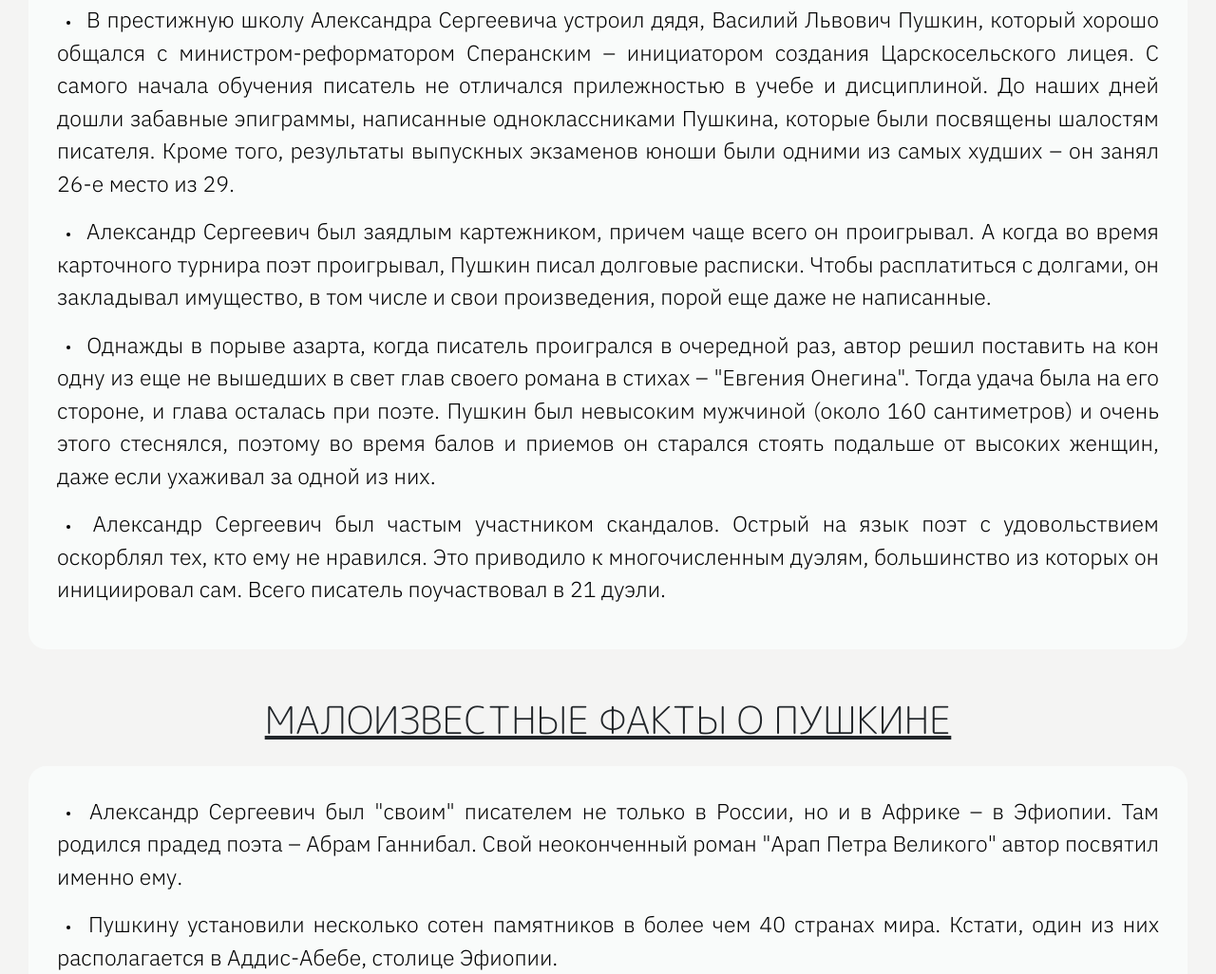
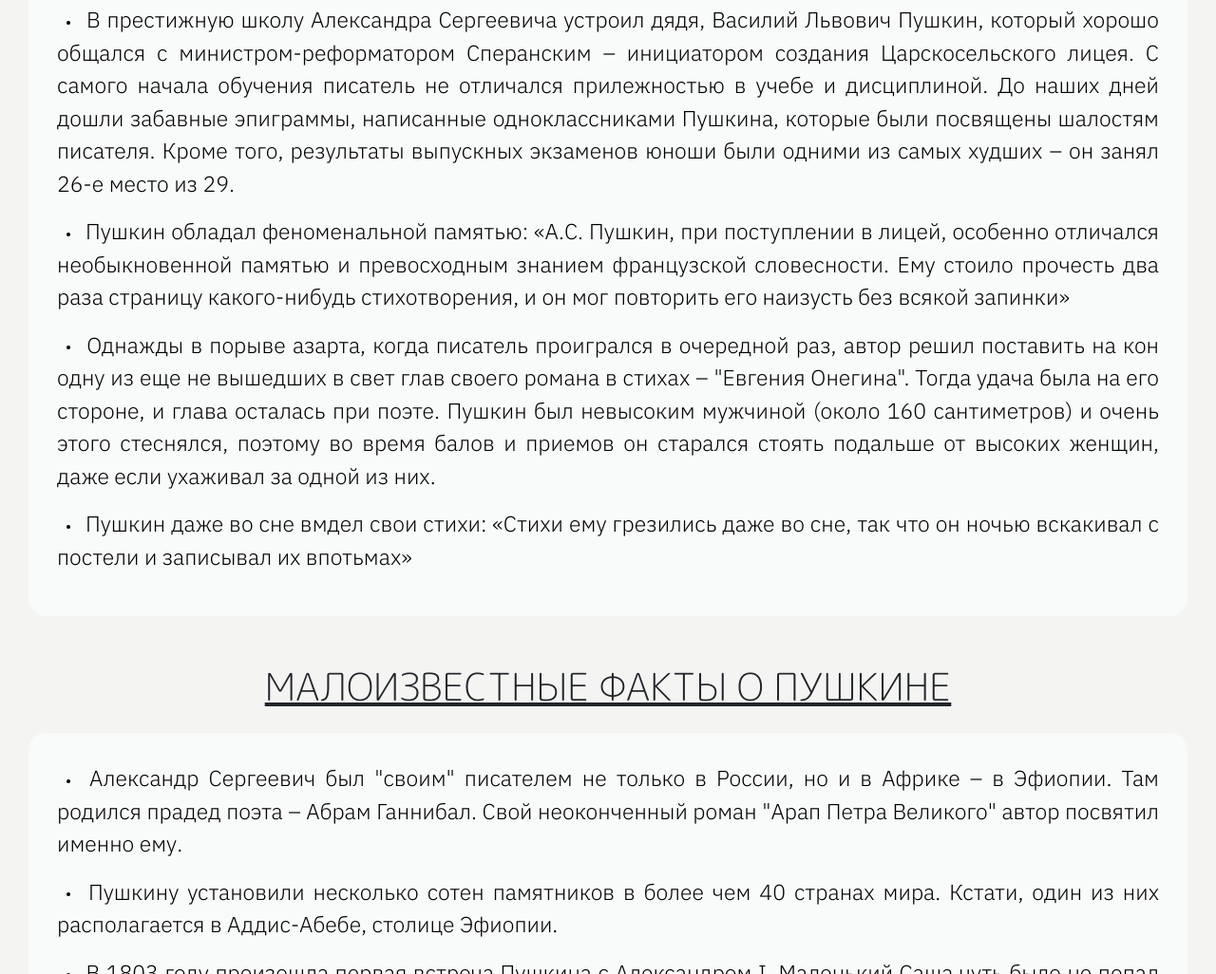
Before and after one commit to maxim3014G/litraa, a plain HTML site: page index.html in a window 1280 px wide. Shown: the part 1052-2078 px from the top of the page at 95% size. Drawn offline with Linux system fonts and the light colour scheme; a web font is replaced by a local one.

Commit message:
Update index.html

```diff
--- a/index.html
+++ b/index.html
@@ -80,7 +80,7 @@
             </p>
             <p class="ibm text-m" style="color: black; ">
                 <img src="img/tck1.png" alt="" style="scale: 70%;" class="align-middle">
-                Александр Сергеевич был заядлым картежником, причем чаще всего он проигрывал. А когда во время карточного турнира поэт проигрывал, Пушкин писал долговые расписки. Чтобы расплатиться с долгами, он закладывал имущество, в том числе и свои произведения, порой еще даже не написанные.
+                Пушкин обладал феноменальной памятью: «А.С. Пушкин, при поступлении в лицей, особенно отличался необыкновенной памятью и превосходным знанием французской словесности. Ему стоило прочесть два раза страницу какого-нибудь стихотворения, и он мог повторить его наизусть без всякой запинки»
             </p>
             <p class="ibm text-m" style="color: black; ">
                 <img src="img/tck1.png" alt="" style="scale: 70%;" class="align-middle">
@@ -88,7 +88,7 @@
             </p>
             <p class="ibm text-m" style="color: black; ">
                 <img src="img/tck1.png" alt="" style="scale: 70%;" class="align-middle">
-                Александр Сергеевич был частым участником скандалов. Острый на язык поэт с удовольствием оскорблял тех, кто ему не нравился. Это приводило к многочисленным дуэлям, большинство из которых он инициировал сам. Всего писатель поучаствовал в 21 дуэли.
+                Пушкин даже во сне вмдел свои стихи: «Стихи ему грезились даже во сне, так что он ночью вскакивал с постели и записывал их впотьмах»
             </p>
         </div>
     </section>
```
